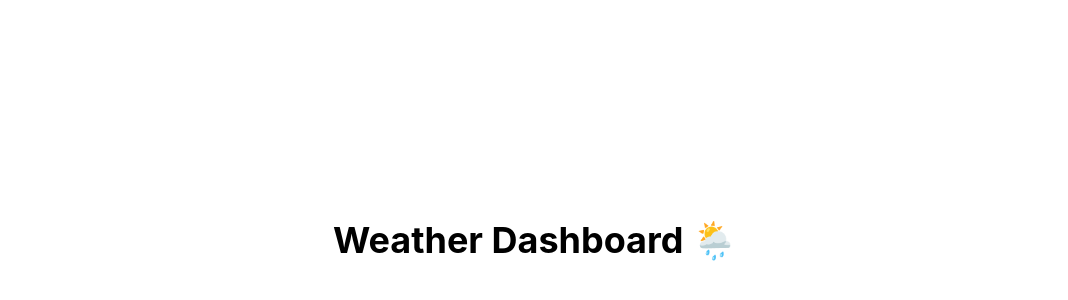
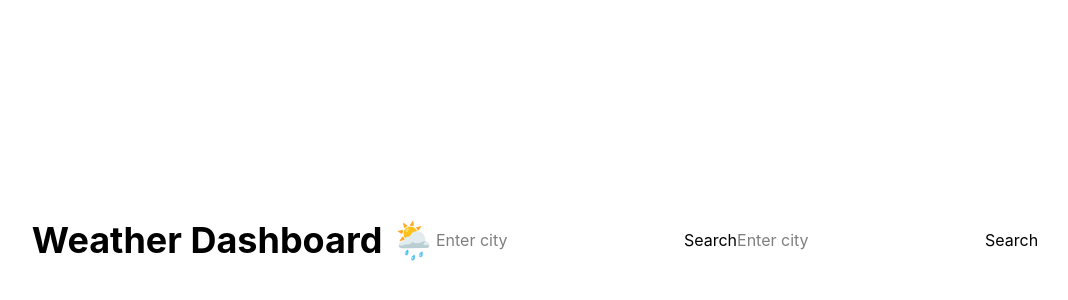
Before and after one commit to areeba-qamar/internship-mern-fullstack, a React (Vite) app in the folder week-3/weather-app-react/: page / in a window 1280 px wide. Shown: the part 160-460 px from the top of the page, without its empty margins (105-1173 px from the left). Built offline with nearby package versions, Linux system fonts and the light colour scheme.

Commit message:
Create weather app component structure

```diff
--- a/week-3/weather-app-react/src/App.jsx
+++ b/week-3/weather-app-react/src/App.jsx
@@ -1,9 +1,16 @@
+import SearchForm from "./components/SearchForm";
+import WeatherCard from "./components/WeatherCard";
+
 function App() {
   return (
     <div className="min-h-screen flex items-center justify-center">
       <h1 className="text-4xl font-bold">
         Weather Dashboard 🌦️
       </h1>
+
+      <SearchForm/>
+      <WeatherCard/>
+
     </div>
   );
 }
--- /dev/null
+++ b/week-3/weather-app-react/src/components/Card.jsx
@@ -0,0 +1,9 @@
+function WeatherDetails() {
+  return (
+    <div>
+      <p>Weather details</p>
+    </div>
+  );
+}
+
+export default WeatherDetails;
--- /dev/null
+++ b/week-3/weather-app-react/src/components/SearchForm.jsx
@@ -0,0 +1,10 @@
+function SearchForm() {
+  return (
+    <form>
+      <input placeholder="Enter city" />
+      <button type="submit">Search</button>
+    </form>
+  );
+}
+
+export default SearchForm;
--- /dev/null
+++ b/week-3/weather-app-react/src/components/WeatherCard.jsx
@@ -0,0 +1,10 @@
+function SearchForm() {
+  return (
+    <form>
+      <input placeholder="Enter city" />
+      <button type="submit">Search</button>
+    </form>
+  );
+}
+
+export default SearchForm;
--- /dev/null
+++ b/week-3/weather-app-react/src/components/WeatherDetails.jsx
@@ -0,0 +1,9 @@
+function WeatherDetails() {
+  return (
+    <div>
+      <p>Weather details</p>
+    </div>
+  );
+}
+
+export default WeatherDetails;
```
